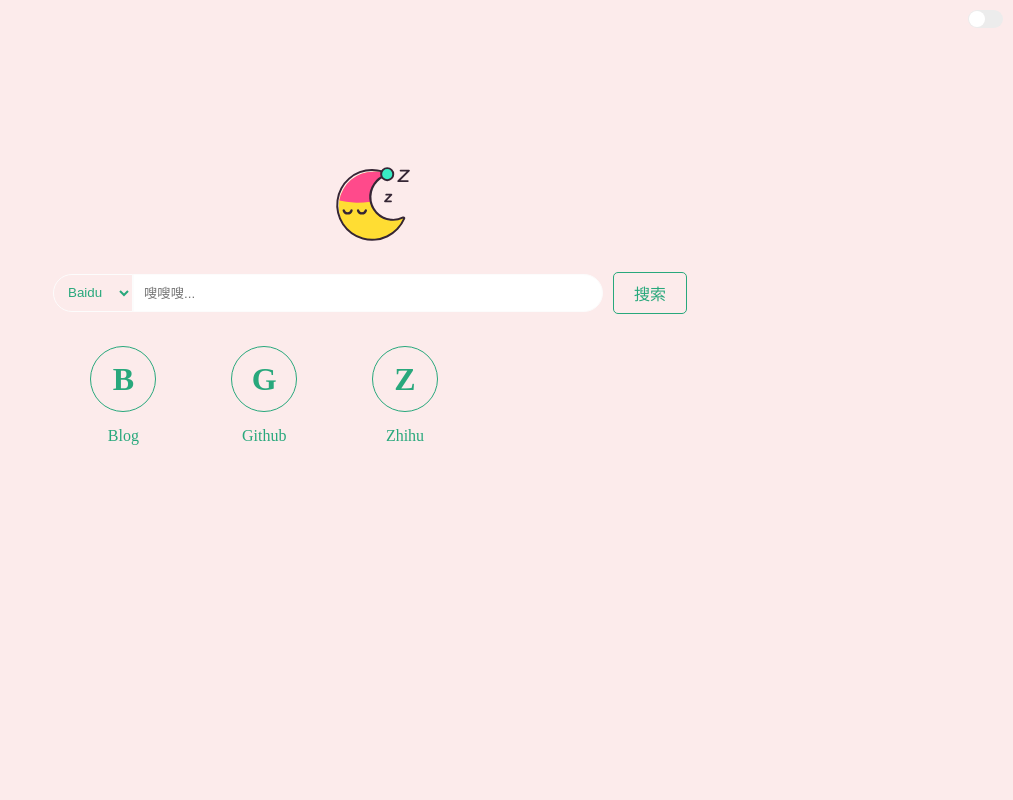
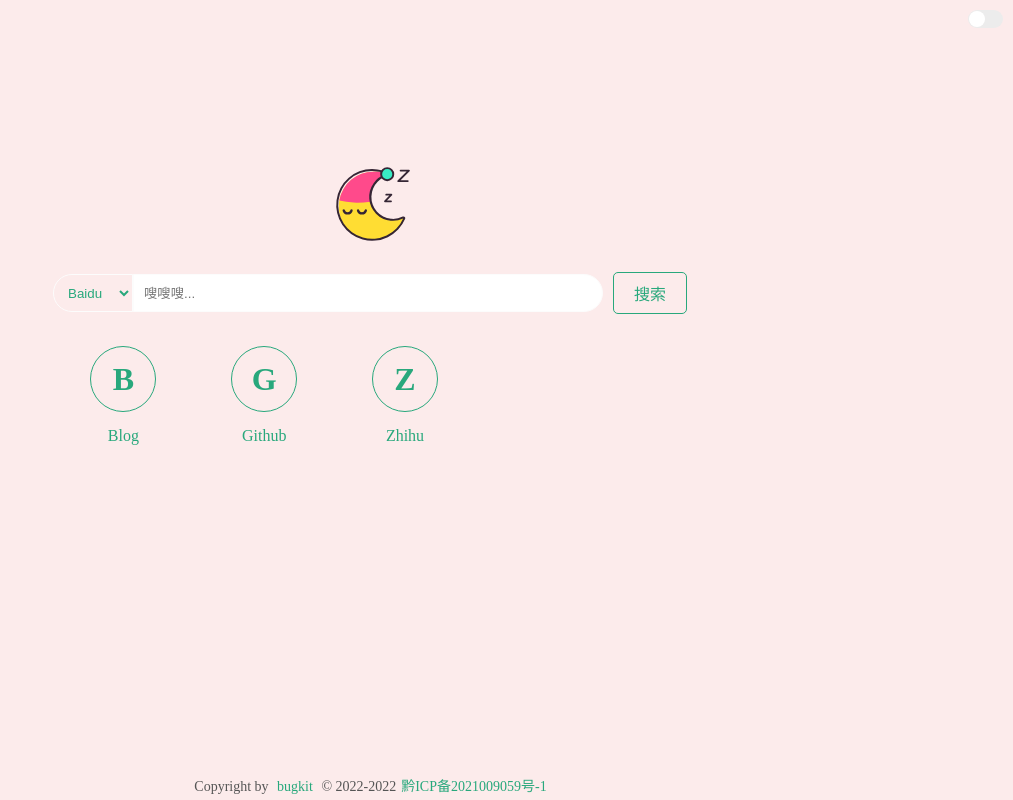
Before and after one commit to bennetty74/bugkit-wiki, a React (Create React App) app: page / in a window 1280 px wide. Shown: the whole page, without its empty margins (267-1280 px from the left). Built offline with nearby package versions, Linux system fonts and the light colour scheme.

Commit message:
add copyright

```diff
--- a/src/App.js
+++ b/src/App.js
@@ -1,8 +1,9 @@
 import './css/App.scss';
 import logo from './img/logo.svg';
-import Switch from './components/Switch'
+import Switch from './components/switch/Switch'
 import ThemeProvider from "./context/ThemeProvider";
 import {useState} from "react";
+import Footer from "./components/footer/Footer";
 
 
 function App() {
@@ -128,6 +129,7 @@ function App() {
                     </div>
                     <SiteList/>
                 </div>
+                <Footer/>
             </div>
         </ThemeProvider>
     );
--- /dev/null
+++ b/src/components/footer/Footer.js
@@ -0,0 +1,18 @@
+import ThemeContext from "../../context/ThemeContext";
+import {useContext} from "react";
+import './Footer.scss'
+
+function Footer() {
+    let {theme, setTheme} = useContext(ThemeContext);
+    return (
+        <div className="footer">
+            <div className="content">
+                Copyright by <a href="https://blog.bugkit">bugkit</a> © 2022-2022
+                <span><a href="https://beian.miit.gov.cn/">黔ICP备2021009059号-1</a></span>
+            </div>
+        </div>
+    );
+}
+
+
+export default Footer;
--- /dev/null
+++ b/src/components/footer/Footer.scss
@@ -0,0 +1,27 @@
+@import "../../css/theme";
+
+.footer {
+  display: flex;
+  flex-direction: row;
+  align-items: center;
+  justify-content: center;
+  width: 100%;
+  height: 20px;
+  padding: 5px 0;
+
+  .content {
+    font-size: 14px;
+    @include themed() {
+      color: t('secondaryTextColor');
+    }
+
+    a {
+      text-decoration: none;
+      margin: 0 5px;
+      @include themed() {
+        color: t('primaryTextColor');
+      }
+
+    }
+  }
+}
--- a/src/components/Switch.js
+++ b/src/components/switch/Switch.js
@@ -1,5 +1,5 @@
 import './Switch.scss'
-import ThemeContext from "../context/ThemeContext";
+import ThemeContext from "../../context/ThemeContext";
 import {useContext} from "react";
 
 function Switch() {
--- a/src/components/Switch.scss
+++ b/src/components/switch/Switch.scss
@@ -1,4 +1,4 @@
-@import "../css/theme.scss";
+@import "../../css/theme";
 
 .switch {
   .toggle {
--- a/src/css/App.scss
+++ b/src/css/App.scss
@@ -39,7 +39,7 @@
         align-items: center;
 
         .select{
-          height: 2.4rem;
+          height: 2.35rem;
           width: 8vw;
           max-width: 80px;
           border: 1px solid #fcfcfc;
--- a/src/css/theme.scss
+++ b/src/css/theme.scss
@@ -5,14 +5,16 @@ $themes: (
                 switchBg: #ececec,
                 switchFg: #fff,
                 borderColor: #28a87c,
-                primaryTextColor: #28a87c
+                primaryTextColor: #28a87c,
+                secondaryTextColor: #555555
         ), dark: (
                 backgroundColor: #212121,
                 primaryColor: #319986,
                 switchBg: #fcfcfc,
                 switchFg: #212121,
                 borderColor: #50d5a8,
-                primaryTextColor: #29a77d
+                primaryTextColor: #29a77d,
+                secondaryTextColor: #555555
         )
 );
 
```
